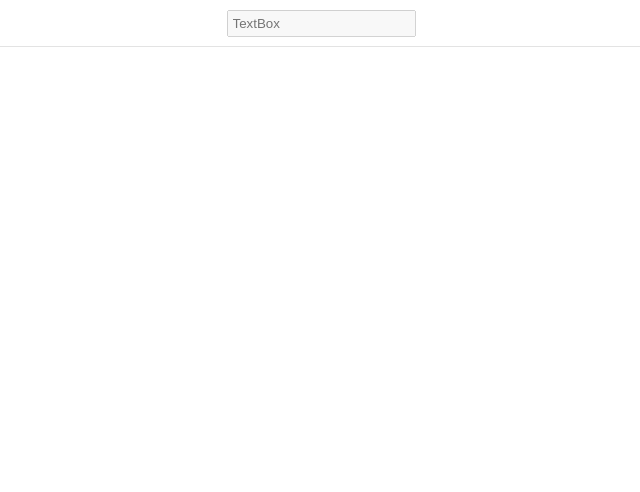
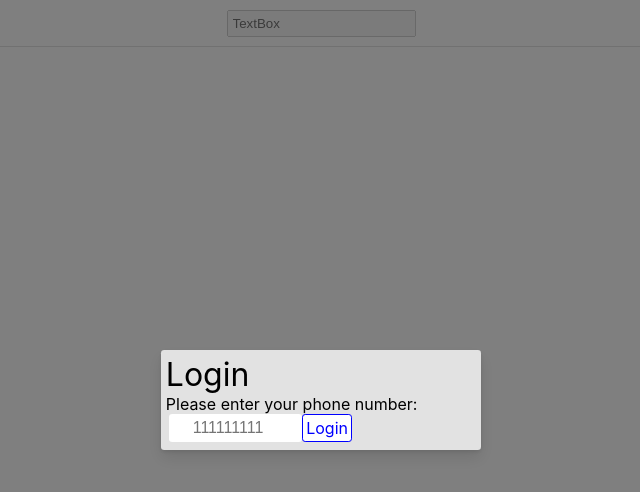
Before and after one commit to davidmargolin/Textbox, a React (Create React App) app in the folder frontend/: page / in a window 1280 px wide. Shown: the top 492 px of the page, without its empty margins (319-959 px from the left). Built offline with nearby package versions, Linux system fonts and the light colour scheme.

Commit message:
linking login

```diff
--- a/frontend/package.json
+++ b/frontend/package.json
@@ -3,6 +3,7 @@
   "version": "0.1.0",
   "private": true,
   "dependencies": {
+    "axios": "^0.19.0",
     "firebase": "^7.0.0",
     "react": "^16.10.0",
     "react-dom": "^16.10.0",
--- a/frontend/src/App.js
+++ b/frontend/src/App.js
@@ -1,6 +1,7 @@
 import React, { useState, useEffect } from "react";
 import firebase from 'firebase'
 import UploadForm from './components/form.js'
+import Login from './components/login'
 
 const firebaseConfig = {
   apiKey: "AIzaSyAnHDEuW-Wv7eJ0coqtyD_UO-HtCXYir-0",
@@ -22,6 +23,7 @@ const Header = () => (
 )
 
 const App = () => {
+  const [userData, setUserData] = useState(null)
 
   const uploadMedia = (file) => {
     const imageRef = firebase.storage().ref().child(`TextBoxImages/+19172505500-${file.name}`)
@@ -31,6 +33,12 @@ const App = () => {
   return (
     <div>
       <Header/>
+      {!userData ?
+        <Login getUser={setUserData} />
+      :
+      <div></div>
+      }
+      {console.log(userData)}
     </div>
   )
 }
--- a/frontend/src/components/form.js
+++ b/frontend/src/components/form.js
@@ -35,7 +35,7 @@ const UploadForm = ({uploadMedia}) => {
                 console.log('no errors')
                 uploadMedia(media).then(url => {
                     setLoading(true)
-                    fetch('https://b6300b89.ngrok.io/', {
+                    fetch('https://textbox2020.herokuapp.com/', {
                         method: 'PUT',
                         headers: {'Content-Type': 'application/json'},
                         body: JSON.stringify({
@@ -64,7 +64,7 @@ const UploadForm = ({uploadMedia}) => {
             }
             if(title != '' && text != '') {
                 setLoading(true)
-                fetch('https://b6300b89.ngrok.io/', {
+                fetch('https://textbox2020.herokuapp.com/', {
                     method: 'PUT',
                     headers: {'Content-Type': 'application/json'},
                     body: JSON.stringify({
--- a/frontend/src/components/login.jsx
+++ b/frontend/src/components/login.jsx
@@ -7,8 +7,6 @@ export default class Login extends Component {
     super(props);
     this.state = {};
   }
-
-  componentDidMount() {}
 
   update = e => {
     this.setState({
@@ -21,9 +19,9 @@ export default class Login extends Component {
       number: "+1" + this.state.number
     };
     axios
-      .post("https://b6300b89.ngrok.io/", body)
+      .post("https://textbox2020.herokuapp.com/", body)
       .then(response => {
-        console.log(response); // FUNCTION PASSING DOWN HERE
+        this.props.getUser(response.data)
       })
       .catch(error => {
         this.setState({
```
Also changed, not shown: 1 other file (tests, documents, lock files or other folders).
